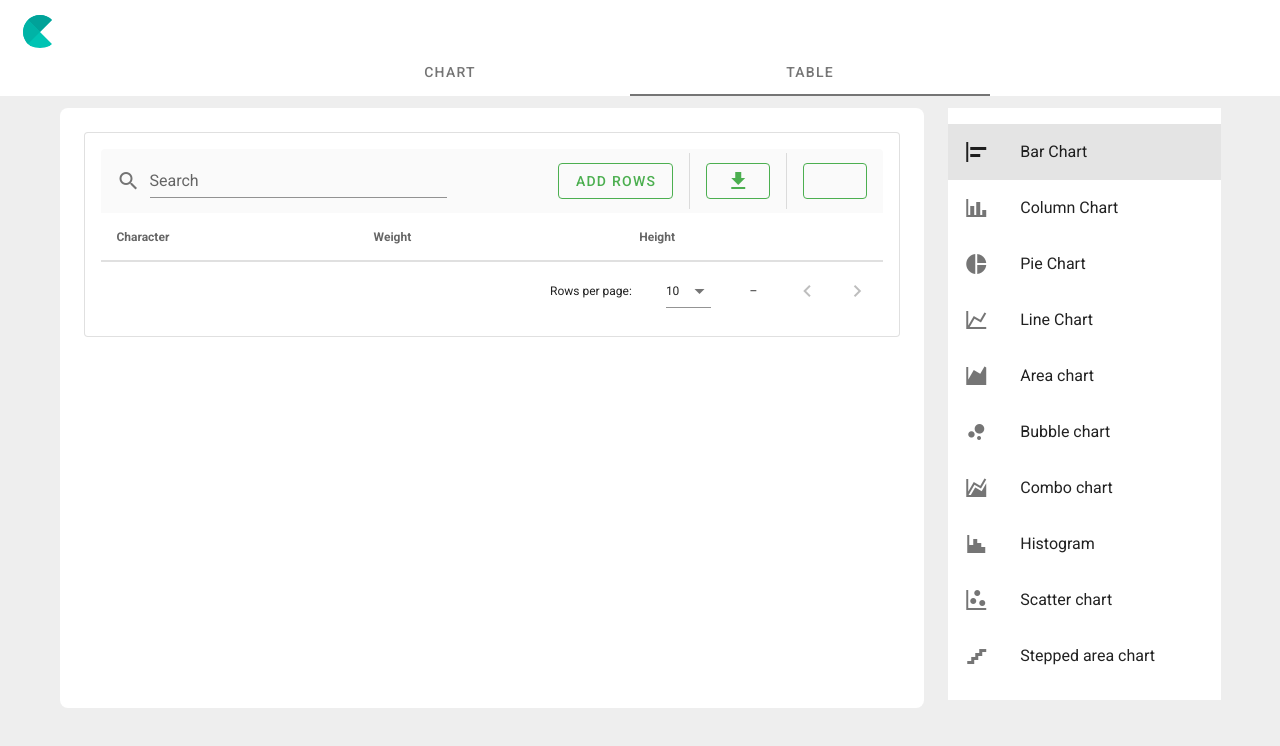
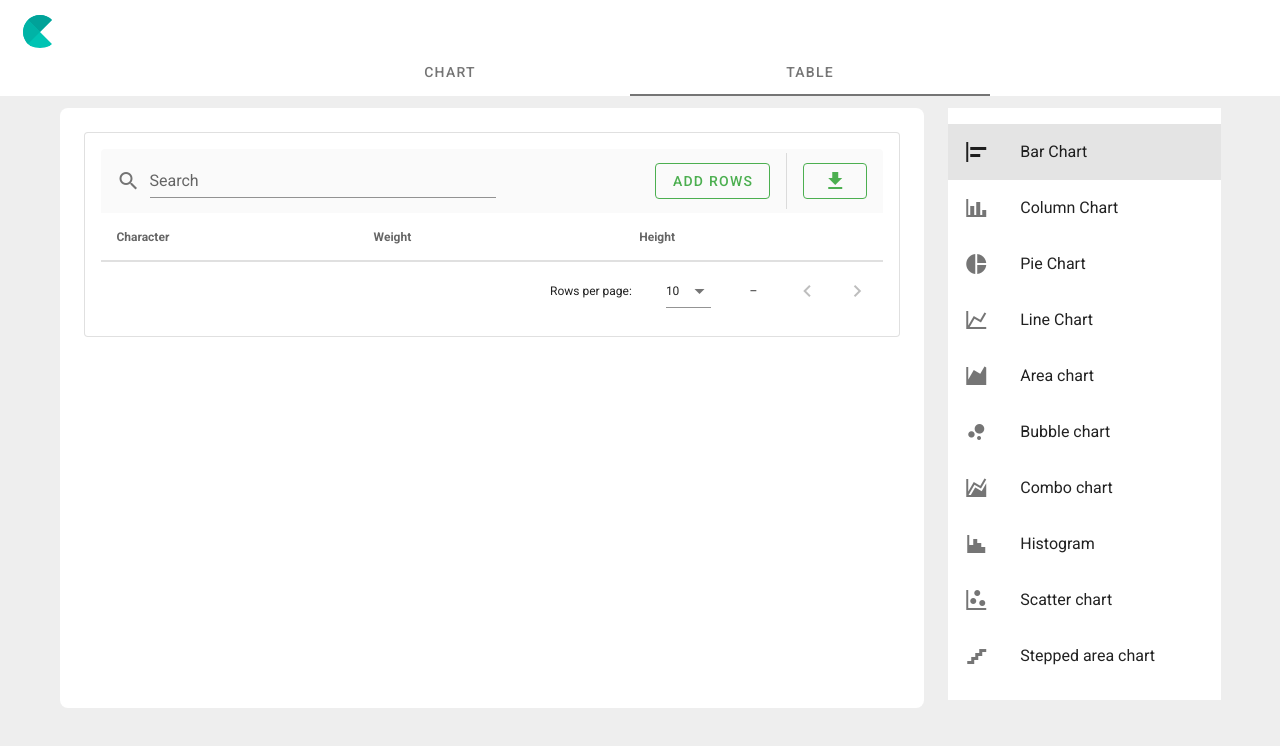
Before and after one commit to LeoTarrero/Chartisan, a Nuxt app: page / in a window 1280 px wide. Both pictures are taken after a click on the tab "TABLE". Shown: the top 746 px of the page. Built offline with nearby package versions, Linux system fonts and the light colour scheme.

Commit message:
fixed missing module

```diff
--- a/components/chartTable.vue
+++ b/components/chartTable.vue
@@ -15,10 +15,6 @@
         <v-divider vertical class="mx-4" />
         <v-btn outlined color="success" @click="downloadData"
           ><v-icon>mdi-download</v-icon></v-btn
-        >
-        <v-divider vertical class="mx-4" />
-        <v-btn outlined color="success" @click="saveTable"
-          ><v-icon>mdi-save</v-icon></v-btn
         >
       </v-toolbar>
       <v-data-table :headers="headers" :items="items" :search="search">
@@ -55,7 +51,6 @@
   </v-container>
 </template>
 <script>
-import fs from "fs";
 export default {
   data() {
     return {
@@ -92,10 +87,6 @@ export default {
       this.editedItem = Object.assign({}, item);
       this.items.splice(this.editedIndex, 1);
     },
-    async saveTable() {
-      const data = "File content to save";
-      await fs.promises.writeFile("path/to/file.txt", data);
-    },
     downloadData() {
       const data = "module.exports = " + JSON.stringify(this.items);
       const file = new Blob([data], { type: "application/javascript" });
```
